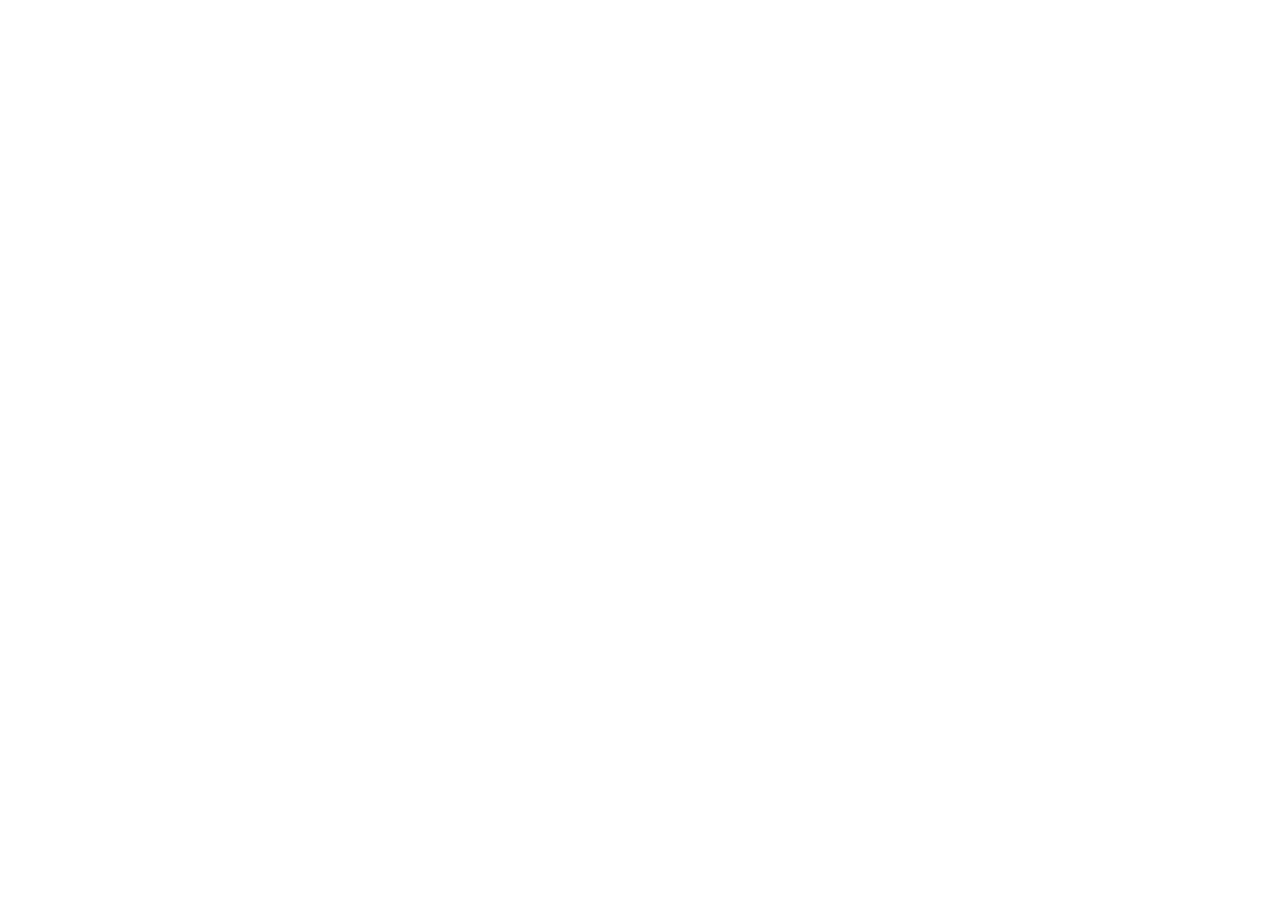
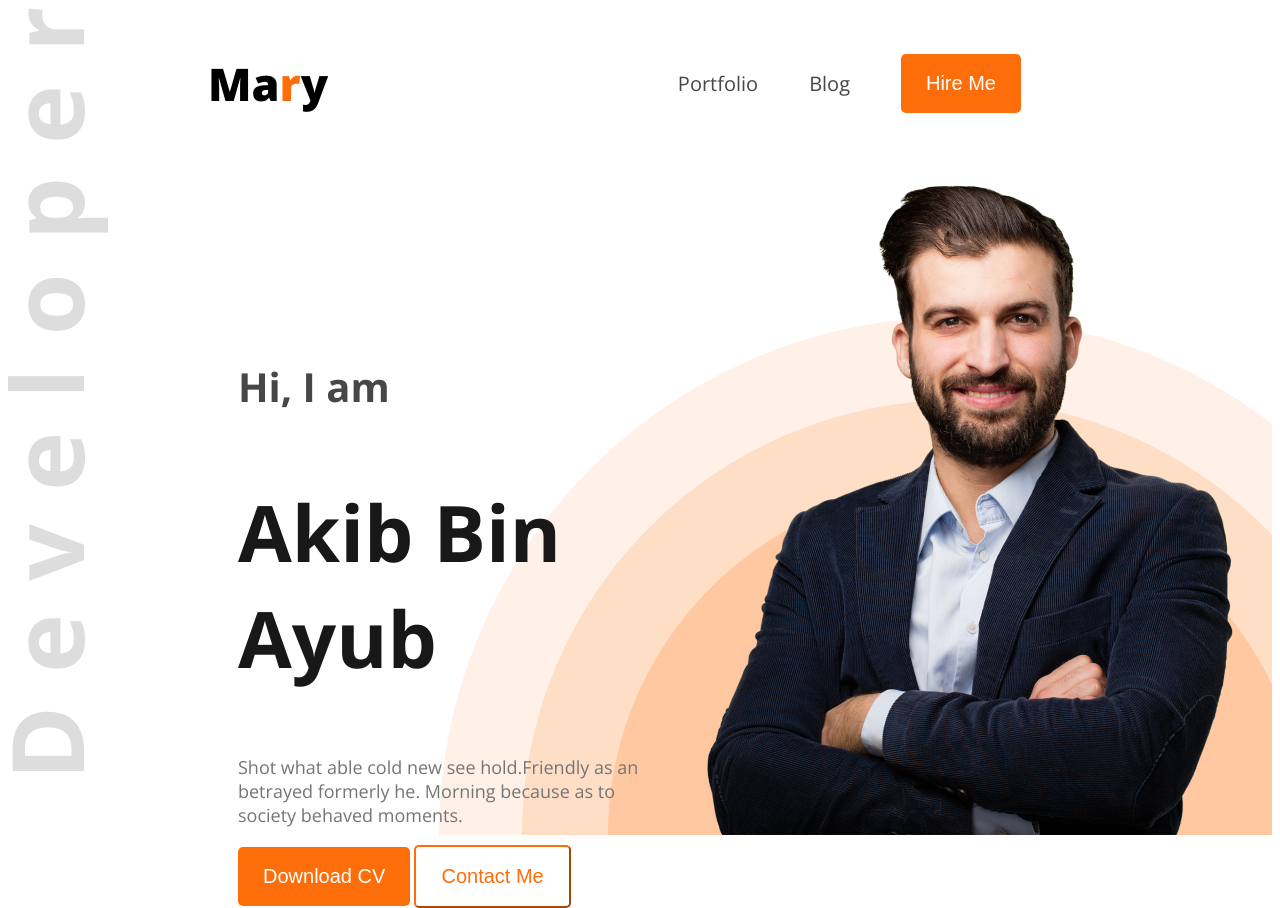
Before and after one commit to aastroid-destroyer/web-dev-portfolio-xx, a plain HTML site: page index.html in a window 1280 px wide. Before the commit the page ends 800 px from the top, so only its background shows below. Drawn offline with nearby package versions, Linux system fonts and the light colour scheme.

Commit message:
banner done

```diff
--- a/index.html
+++ b/index.html
@@ -1,13 +1,40 @@
 <!DOCTYPE html>
 <html lang="en">
+
 <head>
     <meta charset="UTF-8">
     <meta name="viewport" content="width=device-width, initial-scale=1.0">
     <title>Mary Hardy Portfolio</title>
+    <link rel="preconnect" href="https://fonts.googleapis.com">
+    <link rel="preconnect" href="https://fonts.gstatic.com" crossorigin>
+    <link
+        href="https://fonts.googleapis.com/css2?family=Open+Sans:ital,wght@0,300..800;1,300..800&family=Work+Sans:ital,wght@0,100..900;1,100..900&display=swap"
+        rel="stylesheet">
+    <link rel="stylesheet" href="sty/portfolio.css">
 </head>
-<body>
+
+<body class="open-sans-uniquifier">
     <header>
-
+        <nav>
+            <h3 class="class_title">Ma<span class="orange_color">r</span>y</h3>
+            <ul>
+                <li><a href="" class="dark_02">Portfolio</a></li>
+                <li><a href="" class="dark_02">Blog</a></li>
+                <li><a href="" class="dark_02"><button class="btn_primary">Hire Me</button></a></li>
+            </ul>
+        </nav>
+        <div class="banner">
+            <div class="banner-texts">
+                <h3 class="banner-greet dark_02">Hi, I am</h3>
+                <h2 class="banner-name dark_01">Akib Bin Ayub</h2>
+                <p class="banner-para dark_03">Shot what able cold new see hold.Friendly as an betrayed formerly he. Morning because as to society behaved moments.</p>
+                <div class="banner-btn">
+                    <button class="btn_primary">Download CV</button>
+                    <button class="btn_primary_02">Contact Me</button>
+                </div>
+            </div>
+            <img class="banner_profile_pic" src="images/hardy.png " alt="">
+        </div>
     </header>
     <main>
 
@@ -16,4 +43,5 @@
 
     </footer>
 </body>
+
 </html>
--- /dev/null
+++ b/sty/portfolio.css
@@ -0,0 +1,116 @@
+.open-sans-uniquifier {
+    font-family: "Open Sans", sans-serif;
+    font-optical-sizing: auto;
+    font-style: normal;
+    font-variation-settings:
+        "wdth" 100;
+}
+
+/* Shared styles */
+
+.orange_color {
+    color: #FD6E0A;
+}
+
+.dark_01 {
+    color: #181818;
+}
+
+.dark_02 {
+    color: #474747;
+}
+
+.dark_03 {
+    color: #757575;
+}
+
+.btn_primary {
+
+    background-color: #FD6E0A;
+    color: white;
+    border-radius: 5px;
+    padding: 18px 25px;
+    font-size: 20px;
+    border-style: none;
+
+}
+
+.btn_primary_02 {
+    background-color: white;
+    color: #FD6E0A;
+    border-radius: 5px;
+    padding: 18px 25px;
+    font-size: 20px;
+    border-color: #FD6E0A;
+}
+/* header */
+header{
+    background-image: url(../images/developer.png),url(../images/header_bg.png);
+    background-repeat: no-repeat;
+    background-position: top left,bottom right;
+}
+
+/* Nav styles */
+
+nav {
+    display: flex;
+}
+
+.class_title {
+    font-size: 45px;
+    font-weight: 800;
+}
+
+nav {
+    display: flex;
+    align-items: center;
+    justify-content: space-between;
+    margin: 0 200px;
+}
+
+nav>ul>li {
+    list-style: none;
+    margin-right: 51px;
+}
+
+nav li a {
+    text-decoration: none;
+    font-size: 20px;
+
+}
+
+nav>ul {
+    display: flex;
+    align-items: center;
+}
+
+
+/* banner styles */
+.banner-texts{
+    max-width: 585px;
+    max-height: 356px;
+}
+
+.banner {
+    display: flex;
+    justify-content: space-between;
+    align-items: center;
+    margin: 0 30px 0 230px;
+}
+
+.banner-greet {
+    font-size: 40px;
+}
+
+.banner-name {
+    font-size: 78px;
+}
+
+.banner-para {
+    font-size: 18px;
+}
+
+.banner_profile_pic{
+    width: 584px;
+
+}
```
